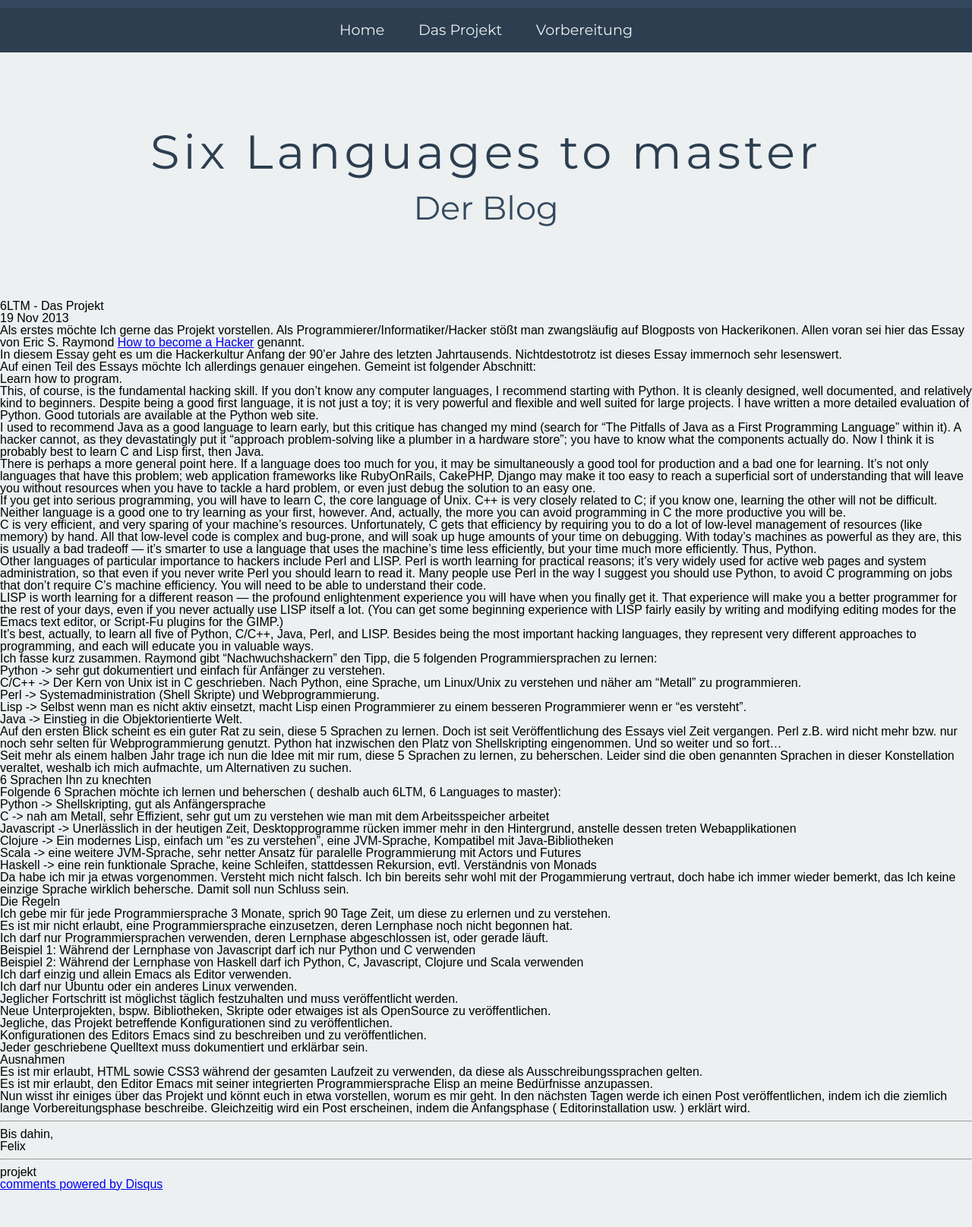
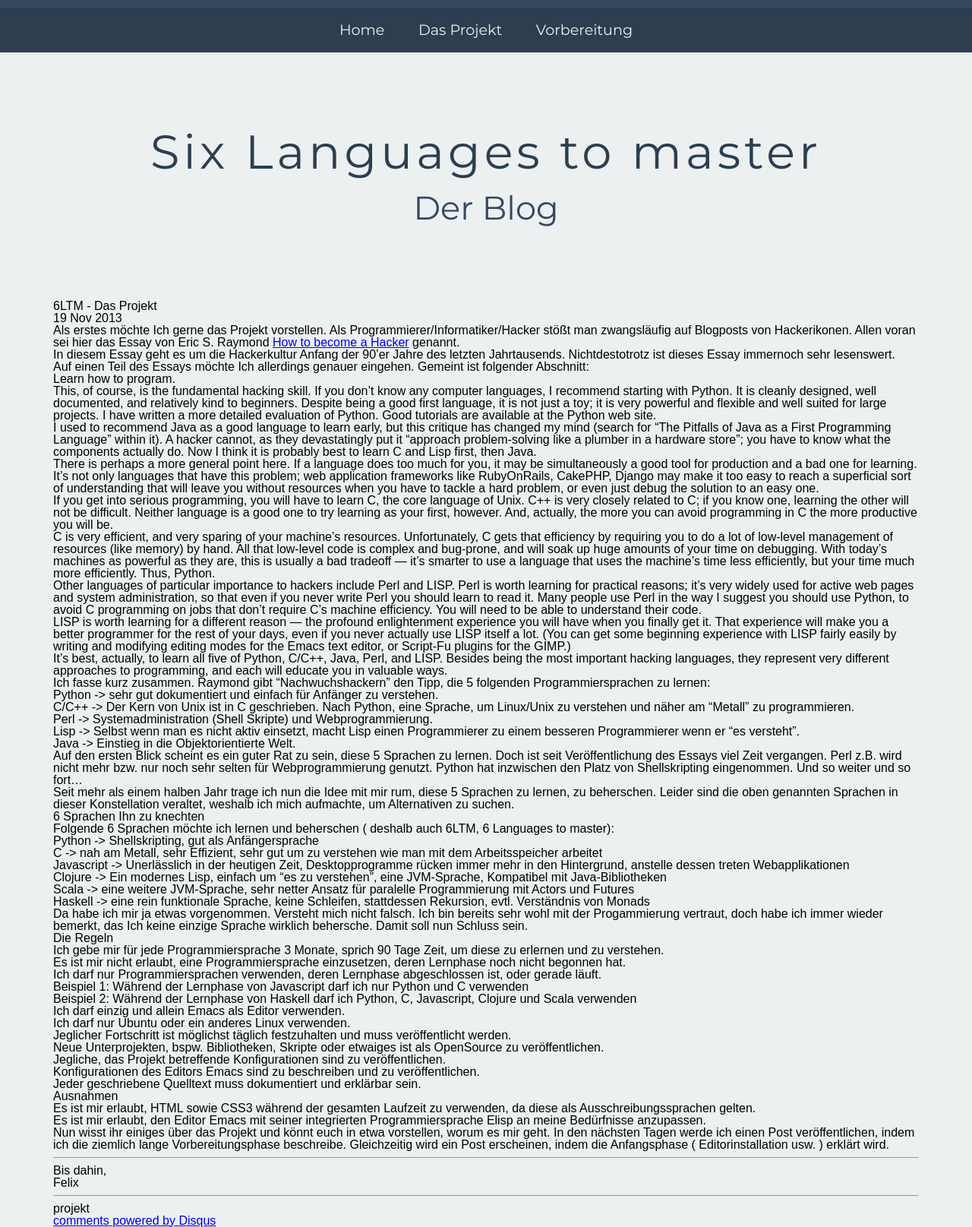
Before and after one commit to 6LTM/6ltm.github.io, a Jekyll site: the page built from _posts/2013-11-19-6ltm-das-projekt.md, in a window 1280 px wide. Shown: the whole page at 76% size. Built offline with Jekyll 4.4.1, drawn with Linux system fonts in a browser that asks for light colours; nearby versions of some CDN libraries; Markdown is read by kramdown in place of the engine named in the settings; comment, search, counter and statistics services are not loaded; before the commit the page ends 1567 px from its top, so only the background shows below that.

Commit message:
added width to #wrapper to not fill the entire screen on desktop and wide-desktop

```diff
--- a/css/screen.css
+++ b/css/screen.css
@@ -76,7 +76,7 @@ body {
 }
 
 /* line 20, ../_sass/screen.scss */
-#navigation, #wrapper, footer {
+#navigation, footer {
   width: 100%;
   float: right;
   margin-left: 0;
@@ -87,6 +87,43 @@ body {
 /* line 24, ../_sass/screen.scss */
 #content, #sidebar {
   padding: 25px;
+}
+
+@media (min-width: 992px) {
+  /* line 28, ../_sass/screen.scss */
+  #wrapper {
+    width: 960px;
+    margin: 0 auto;
+  }
+}
+@media (min-width: 1200px) {
+  /* line 28, ../_sass/screen.scss */
+  #wrapper {
+    width: 1140px;
+    margin: 0 auto;
+  }
+}
+
+@media (min-width: 992px) {
+  /* line 39, ../_sass/screen.scss */
+  #content {
+    width: 65.95745%;
+    float: left;
+    margin-right: -100%;
+    margin-left: 0%;
+    clear: none;
+  }
+}
+
+@media (min-width: 992px) {
+  /* line 45, ../_sass/screen.scss */
+  #sidebar {
+    width: 23.40426%;
+    float: left;
+    margin-right: -100%;
+    margin-left: 68.08511%;
+    clear: none;
+  }
 }
 
 /* line 6, ../_sass/navigation.scss */
```
Also changed, not shown: _sass/screen.scss (+24 -1 lines).
